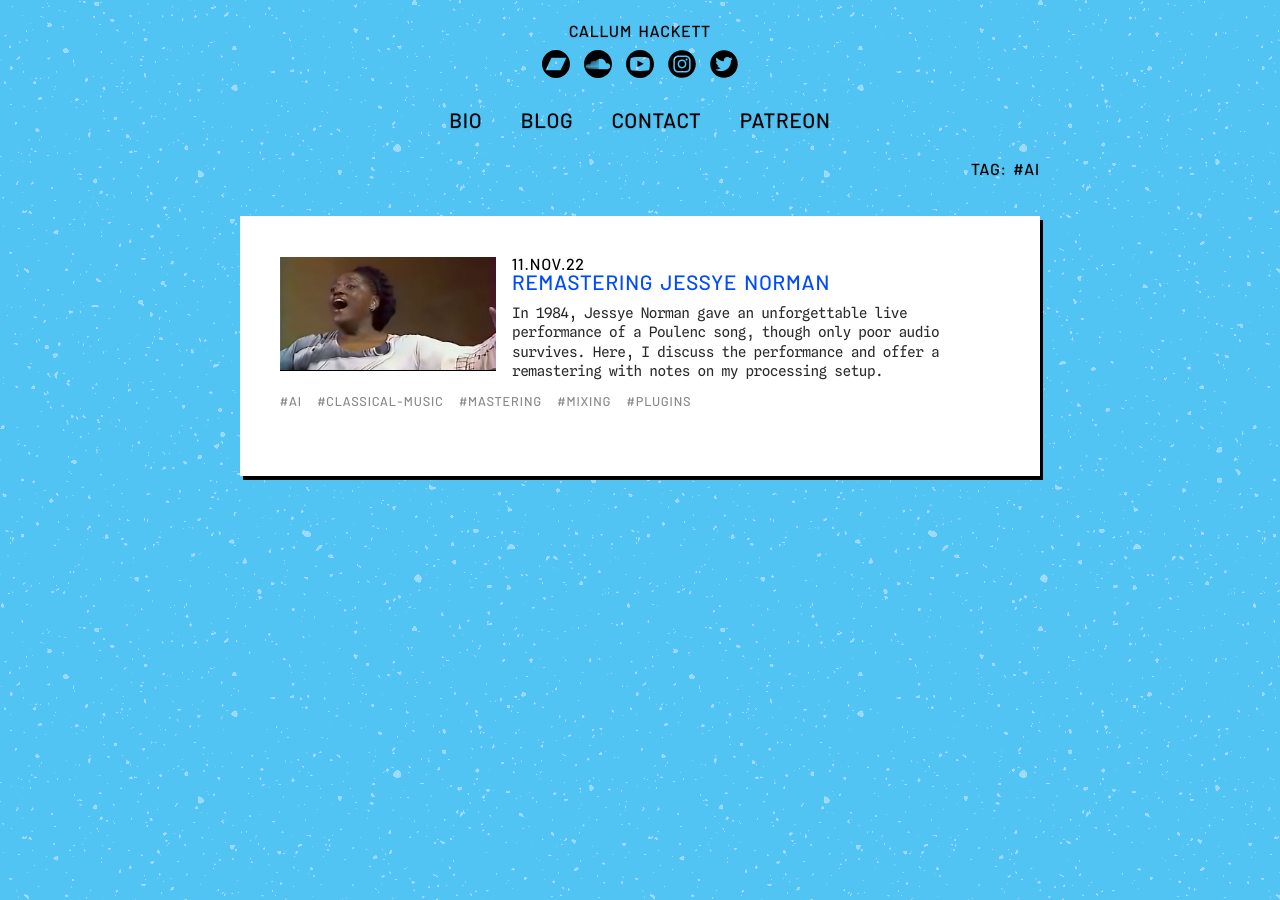
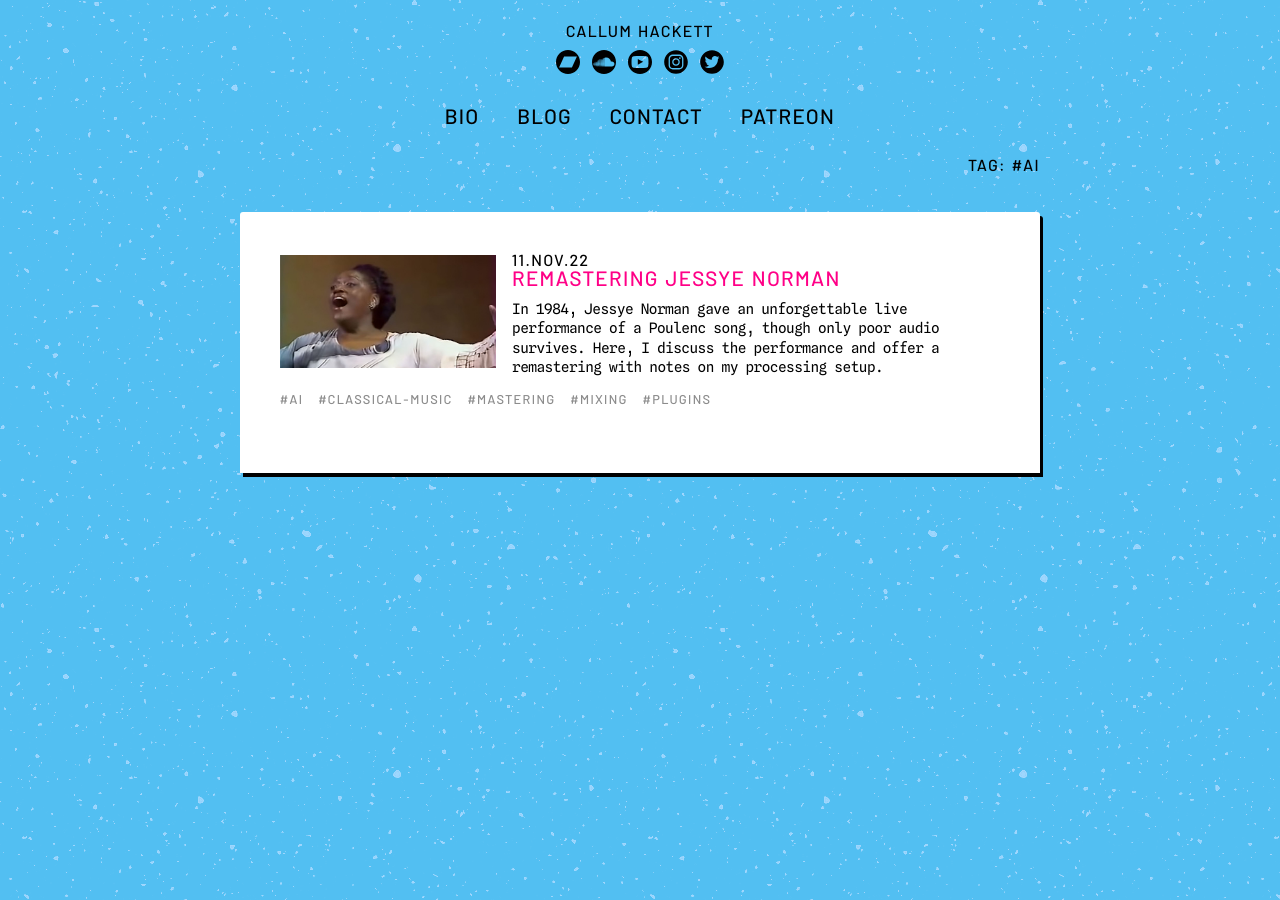
Before and after one commit to callumhackett/callumhackett.github.io, a Jekyll site: the page built from tags/ai.md, in a window 1280 px wide. Built offline with Jekyll 4.4.1, drawn with Linux system fonts in a browser that asks for light colours.

Commit message:
new colour scheme

```diff
--- a/_includes/soundcloud.html
+++ b/_includes/soundcloud.html
@@ -1 +1 @@
-<iframe title="Soundcloud player" width="100%" height="100%" scrolling="yes" frameborder="no" allow="autoplay" src="{{ include.embed }}&color=%23E95120&auto_play=false&hide_related=true&show_comments=true&show_user=true&show_reposts=false&show_teaser=true&visual=false"></iframe>
+<iframe id="soundcloud" title="Soundcloud player" width="100%" height="100%" scrolling="yes" frameborder="no" allow="autoplay" src="{{ include.embed }}&color=%23E95120&auto_play=false&hide_related=true&show_comments=true&show_user=true&show_reposts=false&show_teaser=true&visual=false"></iframe>
--- a/assets/css/core.css
+++ b/assets/css/core.css
@@ -27,9 +27,8 @@
 
 /* Containers */
 html {
-    background-image:
-    url('/assets/images/core/bg.png');
-        background-attachment: fixed; /* this stops the colour gradient from repeating */
+    background-image: url('/assets/images/core/bg.png');
+    background-attachment: fixed;
 }
 body {
     margin: 0;
@@ -41,8 +40,8 @@ body {
     color: var(--title-color);
     font-weight: var(--title-weight);
     text-transform: uppercase;
-    letter-spacing: 1px;
-    word-spacing: 2px;
+    letter-spacing: 1.5px;
+    word-spacing: 1px;
     line-height: var(--title-line-height);
 }
 p, li {
@@ -60,9 +59,8 @@ p, li {
     margin-block-start: 0;
 }
 #title h1 {
-    font-size: var(--title-small-size) !important;
+    font-size: var(--title-small-size);
     line-height: var(--title-line-height);
-    text-shadow: var(--title-shadow);
     margin-block-start: 0;
     margin-block-end: 0;
 }
@@ -79,7 +77,6 @@ p, li {
 }
 #navigation {
     font-size: var(--title-large-size);
-    text-shadow: var(--title-shadow);
     line-height: 1.5em !important;
     text-align: center;
     padding: 2.5vh 0;
@@ -95,8 +92,8 @@ p {
     font-size: var(--body-font-size);
     line-height: var(--body-line-height);
 }
-p:not(:last-child), ul {
-    margin-block-end: var(--body-font-size);
+p:not(:last-child) {
+    margin-block-end: calc(var(--body-font-size) * 1.1);
 }
 p:last-child {
     margin-block-end: 0;
@@ -112,12 +109,10 @@ p a {
 ul {
     padding: 0 var(--body-padding);
     margin-block-start: 0;
+    margin-block-end: calc(var(--body-font-size) * 1.1);
 }
 li {
     font-size: var(--body-font-size);
     line-height: var(--body-line-height);
     margin-block-end: calc(var(--body-font-size) / 3);
 }
-img, audio {
-    border-radius: calc(var(--border-radius) * 0.67);
-}
--- a/assets/css/page.css
+++ b/assets/css/page.css
@@ -2,7 +2,7 @@
 #page-content {
     background: var(--body-background);
     border-radius: var(--border-radius);
-    box-shadow: var(--bottom-shadow-shape) var(--shadow-light);
+    box-shadow: var(--black-shadow);
     box-sizing: border-box;
 }
 @media screen and (min-width: 1366px) {
@@ -37,7 +37,7 @@
     }
 }
 
-/* Main Body Elements */
+/* Post Body Elements */
 #page-content h1 {
     font-size: var(--title-large-size);
     margin: 0 0 0.5em 0;
@@ -56,43 +56,8 @@
     margin: 1.5em 0 0.25em 0;
 }
 #post-date {
+    font-size: var(--title-small-size);
     margin-block-start: 0 !important;
-}
-.post-tags {
-    margin-block-start: 0 !important;
-}
-.post-index-entry {
-    display: inline-block;
-    clear: both;
-    padding-bottom: calc(var(--body-padding) /2);
-}
-.post-index-entry-date {
-    font-size: var(--title-small-size);
-    margin-block-start: 0;
-}
-.post-index-entry-title h1 {
-    margin: 0 0 0.75em 0;
-}
-.post-index-entry p {
-    text-align: left !important;
-}
-.post-index-entry-tags {
-    font-size: 0.8em;
-    padding-bottom: var(--body-padding);
-    clear: both;
-    margin-block-start: 0;
-}
-.post-index-entry-tags a {
-    color: rgb(136, 138, 137);
-}
-.post-index-entry-tags .post-tag {
-    padding-right: 10px !important;
-}
-.post-index-entry:last-child {
-    padding-bottom: 0 !important;
-}
-#page-content img {
-    box-shadow: 0px 1px 0px var(--shadow-light);
 }
 audio {
     margin-block-end: calc(var(--body-font-size) * 0.8);
@@ -107,12 +72,6 @@ audio {
     #page-content p {
         text-align: justify;
     }
-    #page-content .small-pic {
-        margin-top: 2px;
-    }
-    #post-index img {
-        margin-top: 1px;
-    }
     .youtube {
         margin-right: 0;
         margin-bottom: calc(var(--body-font-size) * 0.8);
@@ -122,28 +81,19 @@ audio {
         width: var(--grid-body-width); /* this should be the same as the large cell width */
         height: calc(var(--grid-body-width) / 1.77778); /* this maintains a 16:9 aspect ratio with a width of 899px */
     }
-    #sidebar {
-        padding: var(--body-padding) 0 0 0;
-    }
     #mobile-post-tags {
         display: none !important;
     }
 }
 @media screen and (min-width: 600px) {
-    #page-content .small-pic, #post-index img {
+    .small-pic {
         float: left;
-        margin: 0 16px 8px 0;
+        margin: var(--body-img-spacing);
         width: var(--body-img-width);
-    }
-    #page-content .small-pic {
-        margin-top: 2px;
-    }
-    #post-index img {
-        margin-top: 1px;
     }
 }
 @media screen and (max-width: 599px) {
-    #post-index img, #page-content img {
+    #page-content img {
         margin: 0 0 calc(var(--body-padding) / 3);
         width: 100%;
     }
@@ -185,10 +135,63 @@ audio {
     }
 }
 
+/* Index Body Elements */
+.post-index-entry {
+    display: inline-block;
+    clear: both;
+    padding-bottom: calc(var(--body-padding) /2);
+}
+.post-index-entry-date {
+    font-size: var(--title-small-size);
+    margin-block-start: 0;
+}
+.post-index-entry-title h1 {
+    margin: 0 0 0.75em 0;
+}
+.post-index-entry p {
+    text-align: left !important;
+}
+.post-index-entry-tags {
+    font-size: 0.8em;
+    padding-bottom: var(--body-padding);
+    clear: both;
+    margin-block-start: 0;
+}
+.post-index-entry-tags a {
+    color: rgb(140, 140, 140);
+}
+.post-index-entry-tags .post-tag {
+    padding-right: 10px !important;
+}
+.post-index-entry:last-child {
+    padding-bottom: 0 !important;
+}
+@media screen and (min-width: 1366px) {
+    #post-index img {
+        margin-top: 2px;
+        float: left;
+        margin-right: 16px;
+        margin-bottom: 8px;
+        width: var(--body-img-width);
+    }
+}
+@media screen and (min-width: 600px) {
+    #post-index img {
+        float: left;
+        margin: var(--body-img-spacing);
+        width: var(--body-img-width);
+    }
+}
+@media screen and (max-width: 599px) {
+    #post-index img {
+        margin: 0 0 calc(var(--body-padding) / 3);
+        width: 100%;
+    }
+}
+
 /* Sidebar Elements */
 #sidebar {
     text-align: right;
-    text-shadow: var(--title-shadow);
     margin-block-start: 0 !important;
 }
 #sidebar-title {
@@ -199,14 +202,21 @@ audio {
     font-size: var(--title-small-size);
     line-height: var(--body-line-height);
 }
+#feed-link a {
+    color: rgb(255, 255, 0);
+}
 #tag-title, #sidebar-post-tags {
     font-size: var(--title-small-size);
-    text-shadow: var(--title-shadow);
     line-height: var(--body-line-height);
     padding-top: var(--grid-gap-size);
 }
 #sidebar-post-tags a, #tag-title a {
     color: var(--title-color);
+}
+@media screen and (min-width: 1366px) {
+    #sidebar {
+        padding: var(--body-padding) 0 0 0;
+    }
 }
 @media screen and (max-width: 1365px) {
     #sidebar-title, #feed-link, #sidebar-post-tags {
--- a/assets/css/variables.css
+++ b/assets/css/variables.css
@@ -4,15 +4,10 @@
     --body-background: #fff;
     --title-color: #000;
     --title-weight: normal;
-    --title-shadow: 0 1px 2px rgba(0,0,0,0.13);
-    --body-color: #282828;
-    --link-color: rgb(0, 75, 255);
+    --body-color: #000;
+    --link-color: rgb(255, 0, 135);
     --studio-color: rgb(0, 85, 165);
-    --neutral-shadow-shape: 3px 4px 0px 0px;
-    --top-shadow-shape: 3px 4px 0px 0px;
-    --bottom-shadow-shape: 3px 4px 0px 0px;
-    --shadow-light: rgb(0, 0, 0);
-    --shadow-dark: rgb(0, 0, 0);
+    --black-shadow: 3px 4px 0px 0px #000;
     /* Sizes */
     --title-small-size: 1em;
     --title-large-size: 1.3em;
@@ -20,16 +15,17 @@
     --body-font-size: 0.9em;
     --body-line-height: 1.35em;
     --body-img-width: 30%;
-    --social-icon-size: 28px;
+    --social-icon-size: 24px;
     --grid-cell-height: 225px;
     --grid-cell-width: 400px;
     --grid-gap-size: 48px;
     --grid-body-width: calc(var(--grid-cell-width) * 2);
     /* Spacing */
     --body-padding: 2em;
+    --body-img-spacing: 3px 16px 8px 0px;
     --social-icon-spacing: calc(var(--social-icon-size) / 4);
     --mobile-content-width: 90%;
     --mobile-vertical-spacing: 4vh;
     /* Shapes */
-    --border-radius: 0px;
+    --border-radius: 3px 3px 0px 0px;
 }
```
Also changed, not shown: assets/css/index.css (+4 -19 lines), assets/images/core/bg.png.
